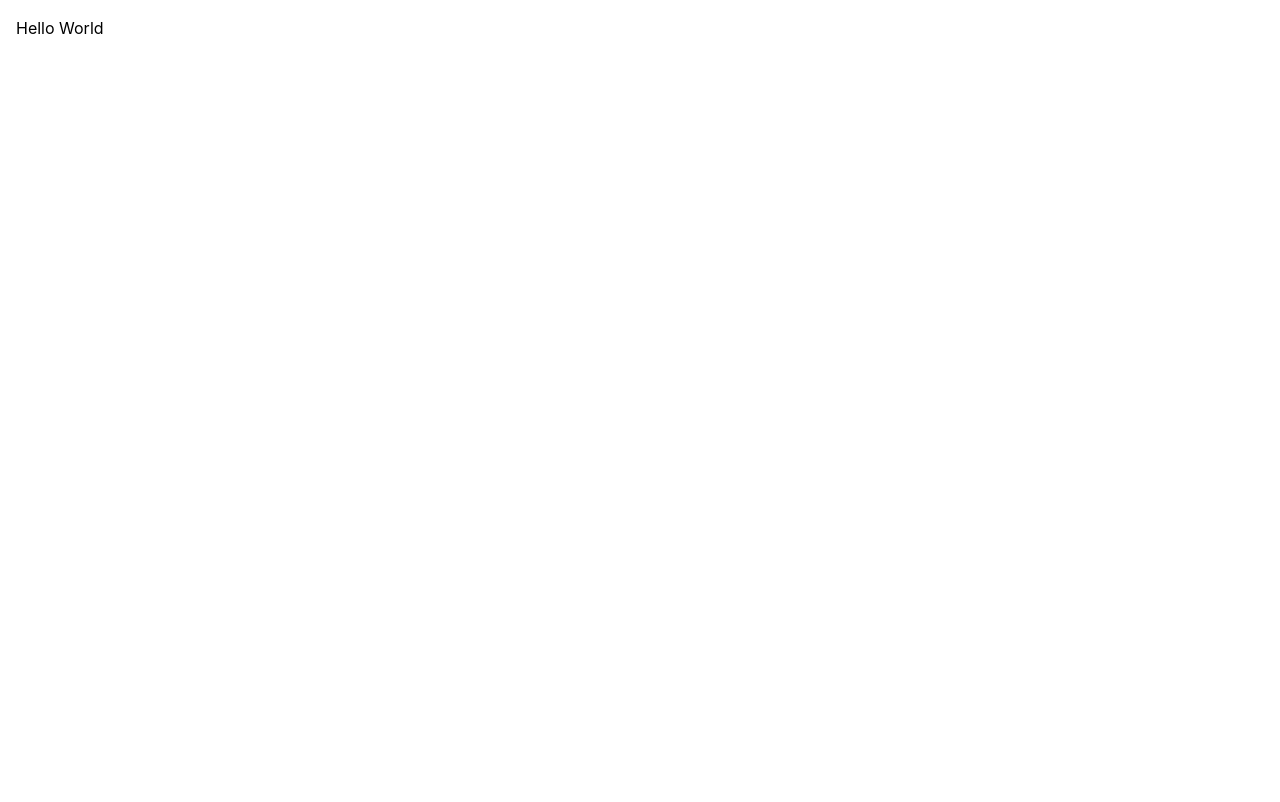
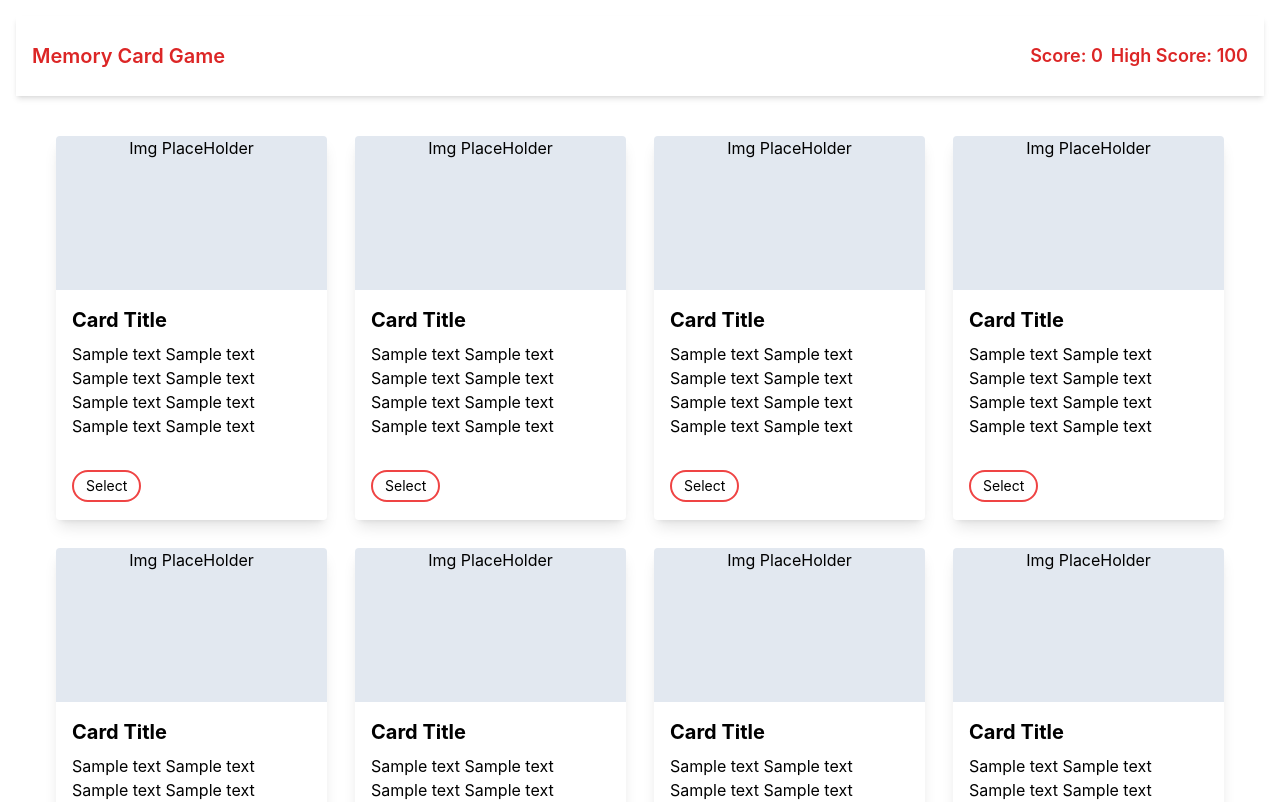
Before and after one commit to StretchedCode/memoryCard, a React (Create React App) app in the folder memorycard/: page / in a window 1280 px wide. Shown: the top 802 px of the page. Built offline with nearby package versions, Linux system fonts and the light colour scheme.

Commit message:
Added and completed styling for cards and main site

```diff
--- a/memorycard/src/App.tsx
+++ b/memorycard/src/App.tsx
@@ -1,9 +1,46 @@
-import React from 'react';
+import React, { FC } from 'react';
 import './stylesheets/App.scss';
 
 function App() {
+
+
+
+  const renderCards = () => {
+
+    const cardArr: React.ReactElement[] = [];
+
+    for(let i = 0; i < 12; i+= 1){
+      const card = <div className="max-w-sm min-h-[24rem] rounded overflow-hidden shadow-lg hover:outline hover:outline-2 hover:outline-offset-8 hover:outline-red-400">
+        <div className="w-full min-h-[40%] bg-slate-200 text-center mb-2">Img PlaceHolder</div>
+        <div className="px-4 py-2 mb-4">
+          <div className="font-bold text-xl mb-2">Card Title</div>
+          <div className="text-l">Sample text Sample text Sample text Sample text Sample text Sample text Sample text Sample text</div>
+          <button className="text-center mt-8 border-2 border-red-500 rounded-full px-3 py-1 text-sm hover:bg-red-500 hover:text-white focus:ring-2 focus:ring-red-400">
+            Select
+          </button>
+        </div>
+      </div>
+
+      cardArr.push(card)
+
+    }
+
+    return cardArr
+  }
   return (
-    <div>Hello World</div>
+    <>
+    <div className="flex min-h-[10vh] border-1 border-black px-4 items-center shadow-md justify-between text-red-600 font-semibold text-xl">
+      <div>Memory Card Game</div>
+      <div className='flex gap-2 text-lg'>
+        <div>Score: 0</div>
+        <div>High Score: 100</div>
+      </div>
+    </div>
+
+    <div className='grid gap-7 p-10 grid-cols-4 grid-rows-3'>
+      {renderCards()}
+    </div>
+    </>
   );
 }
 
```
